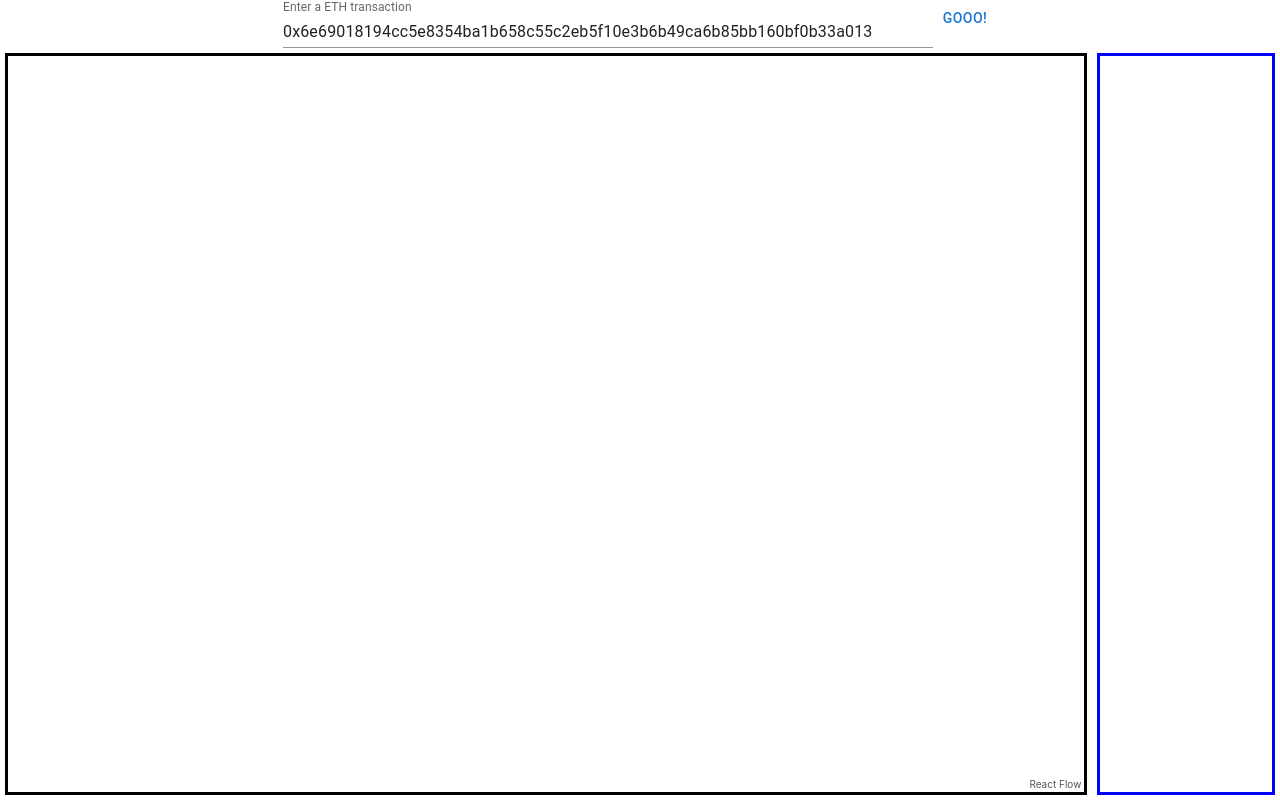
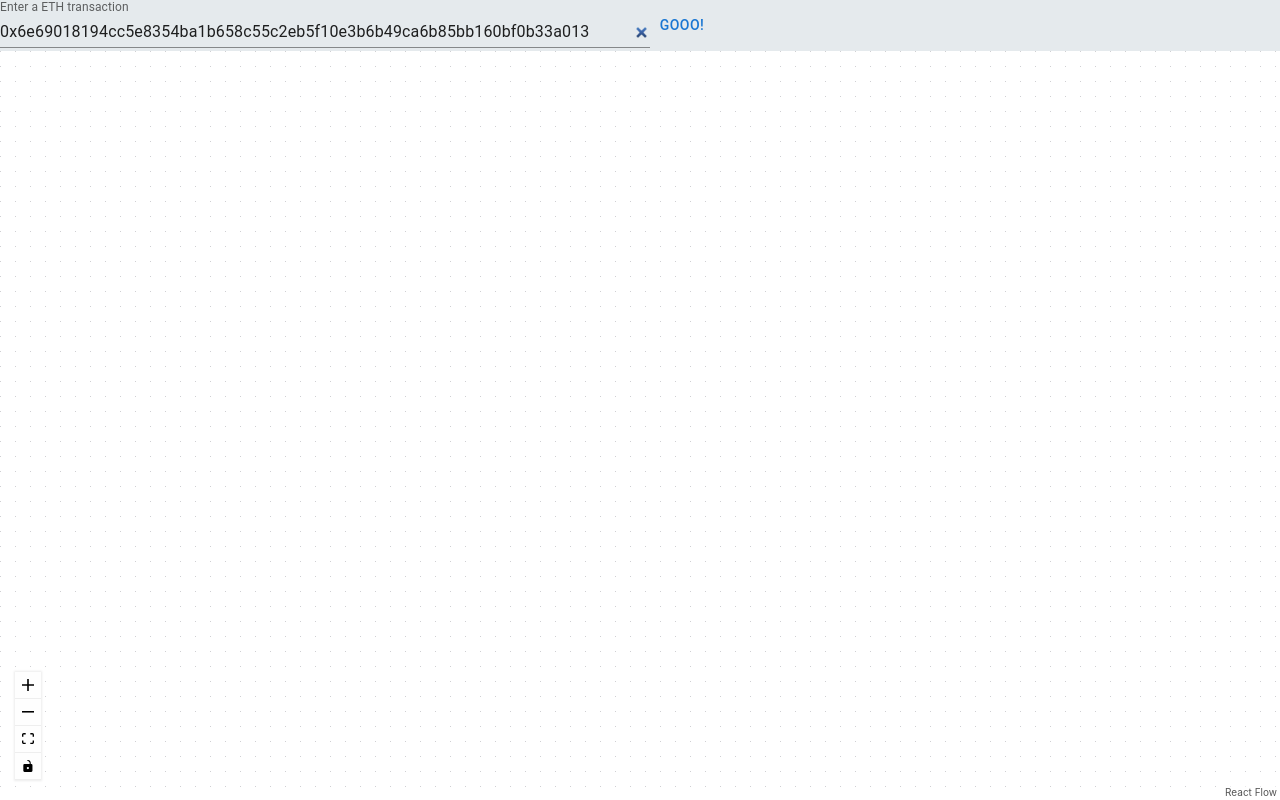
Before and after one commit to MrGatzi/CoinFlow, a React (Create React App) app in the folder coinflow_frontend/: page / in a window 1280 px wide. Built offline with nearby package versions, Linux system fonts and the light colour scheme.

Commit message:
added Sidebar and changed CSS

```diff
--- a/coinflow_frontend/src/AccountNode/AccountNode.js
+++ b/coinflow_frontend/src/AccountNode/AccountNode.js
@@ -45,7 +45,7 @@ export default memo(({data, isConnectable, selected}) => {
                         direction = "to"
                         address = element.to
                     }
-                    transactions.push({address: address, direction: direction, transaction: element.hash})
+                    transactions.push({address: address, direction: direction, hash: element.hash, value:element.value/ 1000000000000000000})
                 }
                 transactionsContext.update(transactions)
             })
@@ -67,8 +67,7 @@ export default memo(({data, isConnectable, selected}) => {
                 <AccountBoxIcon/>
                 {data.label}
                 {open ? <ExpandLess/> : <ExpandMore/>}
-                <Collapse in={open} timeout="auto" unmountOnExit>
-                </Collapse>
+                <Collapse in={open} timeout="auto" unmountOnExit></Collapse>
             </div>
             <Handle
                 type="source"
--- a/coinflow_frontend/src/App.css
+++ b/coinflow_frontend/src/App.css
@@ -1,20 +1,32 @@
 .app {
     text-align: center;
     height: 100vh;
+    display: flex;
+    flex-direction: column!important;
+
 }
 
 .mainContent {
     display: flex;
     flex-direction: row;
-    height: 92%;
+    height: 100%;
 }
 
 .graphRegion {
-    margin: 5px;
     height: 100%;
-    flex-grow:10;
-    border-style: solid;
-    border-color: #000000;
+    width: 100%;
+}
+
+.sideBarRegion {
+    max-height:  calc(100vh - 100px); ;
+    height: 100%;
+}
+
+.appBar{
+    height: 55px;
+    display: flex;
+    flex-direction: row!important;
+    background-color: #e5eaed;
 }
 
 .transactionRegion {
@@ -23,9 +35,10 @@
     flex-grow: 1;
     border-style: solid;
     border-color: blue;
+    overflow:scroll;
+    overflow-x:hidden;
 }
 
 .transactionInput {
-
     width: 650px
 }
--- a/coinflow_frontend/src/App.js
+++ b/coinflow_frontend/src/App.js
@@ -1,13 +1,14 @@
 import './App.css';
 import React from 'react';
-import ReactFlow from 'react-flow-renderer';
+import ReactFlow, {Background, Controls} from 'react-flow-renderer';
 import Button from '@mui/material/Button';
 import axios from 'axios';
-import {List, TextField} from "@mui/material";
+import {AppBar, Drawer, List, TextField} from "@mui/material";
 import AccountNode from './AccountNode/AccountNode';
 import TransactionEdge from './TransactionEdge/TransactionEdge';
 import {RecentTransactionProvider} from "./Context/RecentTransactionContext";
 import {RecentTransaction} from "./RecentTransaction/RecentTransaction";
+import {SideBar} from "./Sidebar/SideBar";
 
 
 function getRandomArbitrary(min, max) {
@@ -35,7 +36,7 @@ export class App extends React.Component {
             flowInstance: null,
             elements: [],
             searchInput: "0x6e69018194cc5e8354ba1b658c55c2eb5f10e3b6b49ca6b85bb160bf0b33a013",
-            transactions: ["apple"],
+            transactions: [],
         };
     }
 
@@ -128,10 +129,14 @@ export class App extends React.Component {
         this.setState({flowInstance: reactFlowInstance})
     };
 
+    onPaneClick = () => {
+        this.setState({transactions: []})
+    };
 
     render() {
         return (<RecentTransactionProvider value={{value: this.state.transactions, update: this.changeTransactions}}>
             <div className="app">
+                <div className="appBar">
                     <TextField
                         className="transactionInput"
                         variant="standard"
@@ -143,22 +148,26 @@ export class App extends React.Component {
                     <Button onClick={this.loadInitialData}>
                         Gooo!
                     </Button>
+                </div>
                 <div className="mainContent">
                     <div className="graphRegion">
                         <ReactFlow
                             onLoad={this.onLoad}
                             nodeTypes={nodeTypes}
                             edgeTypes={edgeTypes}
-                            elements={this.state.elements}/>
+                            onPaneClick={this.onPaneClick}
+                            elements={this.state.elements}>
+                            <Controls/>
+                            <Background/>
+                        </ReactFlow>
                     </div>
-                    <div className="transactionRegion">
+                    <SideBar className="sideBarRegion" open={this.state.transactions.length}>
                         <List>
                             {this.state.transactions.map((item, index) => (
-                                <RecentTransaction direction={item.direction} address={item.address}
-                                                   transaction={item.transaction} index={index}
+                                <RecentTransaction transaction={item} index={index}
                                                    newGraph={this.createNewGraphEntry}/>))}
                         </List>
-                    </div>
+                    </SideBar>
                 </div>
             </div>
         </RecentTransactionProvider>);
--- a/coinflow_frontend/src/MyTest2.js
+++ b/coinflow_frontend/src/MyTest2.js
@@ -1,4 +1,4 @@
-
+import React from 'react';
 import ReactFlow from "react-flow-renderer";
 
 const initialElements = [
--- a/coinflow_frontend/src/RecentTransaction/RecentTransaction.css
+++ b/coinflow_frontend/src/RecentTransaction/RecentTransaction.css
@@ -1,6 +1,28 @@
 .recentTransactionContent{
     display: flex;
     flex-direction: row;
-    justify-content: space-between;
-    margin:5px;
+    justify-content: space-between!important;
+    padding: 2%!important;
+    width:100%;
 }
+.recentTransactionDirectionOut{
+    color: #b47d00;
+    background-color: rgba(219,154,4,.2);
+    font-weight: 700;
+    font-size: .65625rem;
+    line-height: 1.7;
+    padding: 0.2rem 0.5rem;
+    display: inline-block;
+    text-transform: uppercase!important;
+}
+
+.recentTransactionDirectionIn{
+    color: #02977e;
+    background-color: rgba(0,201,167,.2);
+    font-weight: 700;
+    font-size: .65625rem;
+    line-height: 1.7;
+    padding: 0.2rem 0.5rem;
+    display: inline-block;
+    text-transform: uppercase!important;
+}
--- a/coinflow_frontend/src/RecentTransaction/RecentTransaction.js
+++ b/coinflow_frontend/src/RecentTransaction/RecentTransaction.js
@@ -4,16 +4,12 @@ import {ListItem, ListItemButton} from "@mui/material";
 import axios from "axios";
 
 export class RecentTransaction extends React.Component {
-
-    /**
-     * changes and updates the name filter.
-     */
     handleClick = () => {
         var data = JSON.stringify({
             "jsonrpc": "2.0",
             "method": "eth_getTransactionByHash",
             "params": [
-                this.props.transaction
+                this.props.transaction.hash
             ],
             "id": 1
         });
@@ -34,17 +30,26 @@ export class RecentTransaction extends React.Component {
             })
             .catch(function (error) {
                 console.log(error);
+
             });
+    }
+
+    showValue = (value) =>{
+        if(value!=null){
+            return value.toFixed(5)
+        }
     }
 
     render() {
         return (
-            <ListItem key={this.props.index}>
-                <ListItemButton className="recentTransactionContent" onClick={this.handleClick}>
-                    <div>{this.props.direction}</div>
-                    <div>{this.props.address}</div>
-                </ListItemButton>
-            </ListItem>
+            <ListItemButton key={this.props.index} disableGutters divider={true} className="recentTransactionContent"
+                            onClick={this.handleClick}>
+                {this.props.transaction.direction === "from" ?
+                    <span className="recentTransactionDirectionOut">OUT</span> :
+                    <span className="recentTransactionDirectionIn">IN</span>}
+                <div>{this.showValue(this.props.transaction.value)} ETH</div>
+                <div>{this.props.transaction.address}</div>
+            </ListItemButton>
         )
     }
 }
--- /dev/null
+++ b/coinflow_frontend/src/Sidebar/SideBar.js
@@ -0,0 +1,17 @@
+import './Sidebar.css';
+import React from 'react';
+
+export class SideBar extends React.Component {
+    constructor(props) {
+        super(props);
+        this.state = {};
+    }
+
+    render() {
+        return (
+            <>
+            {this.props.open ? <div className="sideBarContent">{this.props.children}</div> : <div className="sideBarContentGone">{this.props.children}</div>}
+            </>
+        );
+    }
+}
--- /dev/null
+++ b/coinflow_frontend/src/Sidebar/Sidebar.css
@@ -0,0 +1,14 @@
+.sideBarContent{
+    background-color: #e5eaed;
+    height: 100%;
+    max-height:  calc(100vh - 55px); ;
+    width: 400px;
+    right: 0;
+    overflow-y: auto;
+    overflow-x: hidden;
+}
+
+
+.sideBarContentGone{
+    visibility: hidden;
+}
```
Lines whose indentation alone changed are shown as unchanged.
